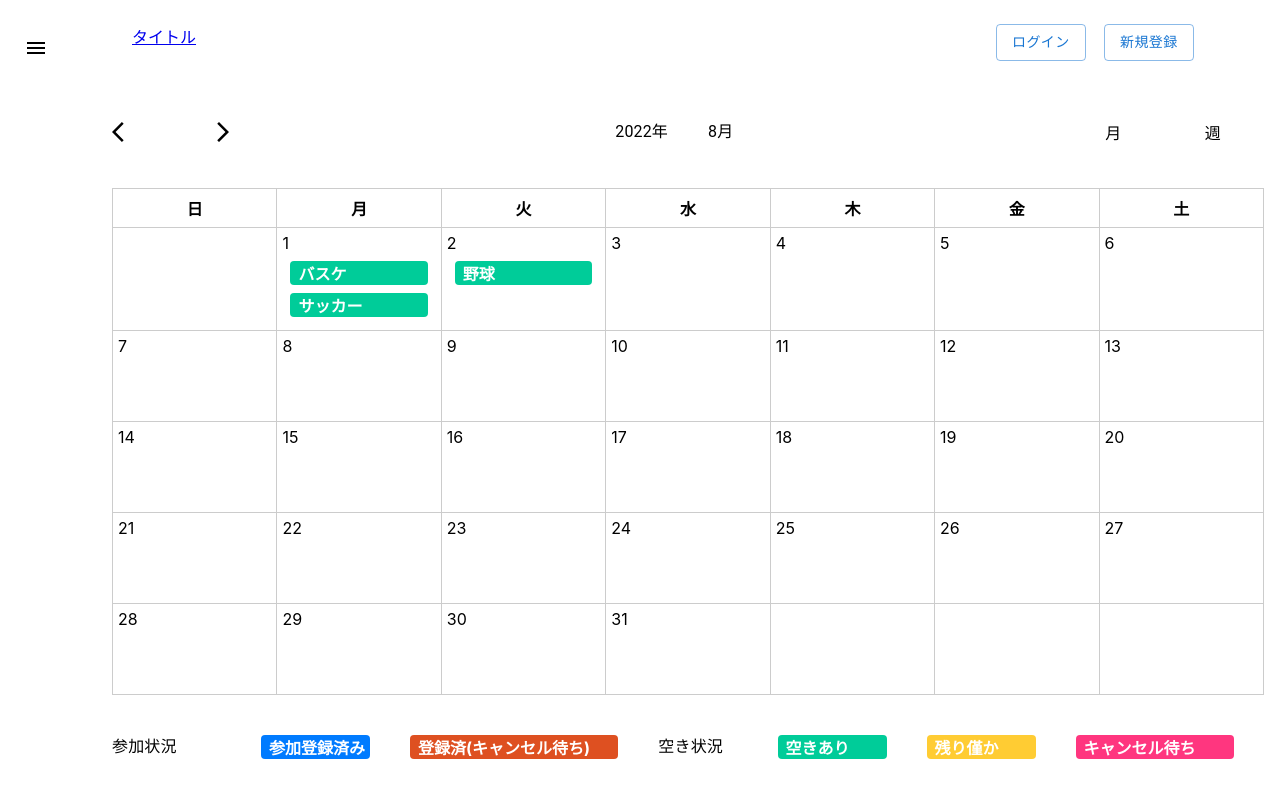
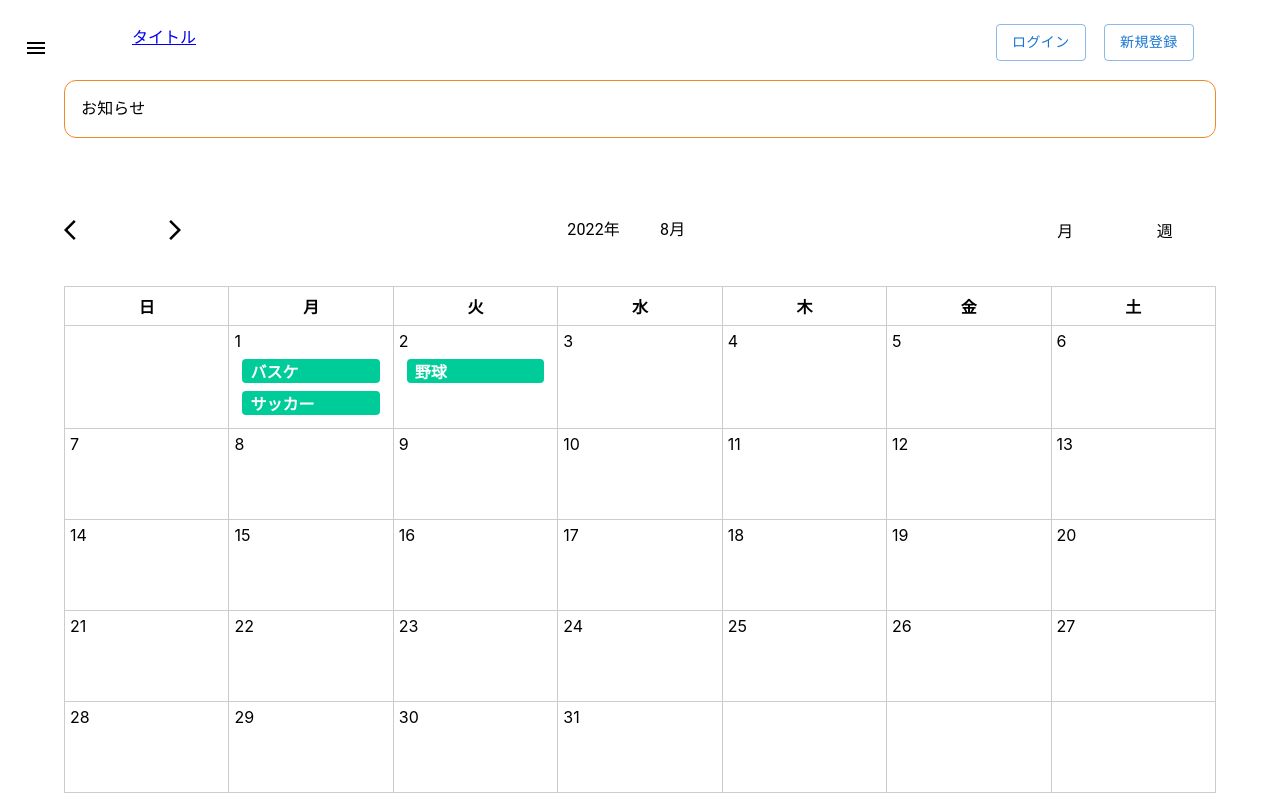
Before and after one commit to ke-kishimoto/opencourt-frontend, a React (Create React App) app: page / in a window 1280 px wide. Shown: the top 797 px of the page. Built offline with nearby package versions, Linux system fonts and the light colour scheme.

Commit message:
News追加

```diff
--- a/src/components/Calendar.js
+++ b/src/components/Calendar.js
@@ -82,8 +82,7 @@ const Calendar = () => {
   }, [year, month])
 
   return (
-		<Container maxWidth={'lg'}>
-			<Grid container spacing={5} margin={1}>
+    <Grid container spacing={5} marginTop={5}>
       <Grid item xs={1}>
         <ArrowBackIosIcon
           onClick={() => {
@@ -150,7 +149,7 @@ const Calendar = () => {
                                 }
                               }}
 
-																onClick={() => {navigate(`/eventDetail/${ev.id}`)}}
+                              onClick={() => { navigate(`/eventDetail/${ev.id}`) }}
                             >
                               {ev.short_name}
                             </Box>
@@ -239,7 +238,6 @@ const Calendar = () => {
         )
       })}
     </Grid>
-		</Container >
   )
 
 }
--- a/src/components/EventInfoItem.js
+++ b/src/components/EventInfoItem.js
@@ -19,7 +19,9 @@ const EventInfoItem = (props) => {
 					opacity: '0.7',
 				}
 			}}
-			coClick={() => {navigate(`/eventDetail/${props.eventInfo.id}`)}}
+			onClick={() => {
+        navigate(`/eventDetail/${props.eventInfo.id}`)
+      }}
 		>
 			<Grid container spacing={1}>
 				<Grid item xs={12}>
--- /dev/null
+++ b/src/components/News.js
@@ -0,0 +1,18 @@
+import Box from '@mui/material/Box';
+import Typography from '@mui/material/Typography';
+
+const News = () => {
+	return (
+    <Box
+    sx={{
+      p: 2,
+      border: 'solid 1px #f08a24',
+      borderRadius: 3,
+    }}
+    >
+      <Typography>お知らせ</Typography>
+    </Box>
+	)
+}
+
+export default News;
--- a/src/pages/Top.js
+++ b/src/pages/Top.js
@@ -1,10 +1,13 @@
 import Calendar from '../components/Calendar';
+import News from '../components/News';
+import Container from '@mui/material/Container';
 
 const Top = () => {
 	return (
-		<>
+		<Container maxWidth={'lg'}>
+      <News />
 			<Calendar />
-		</>
+		</Container>
 	)
 }
 
```
Lines whose indentation alone changed are shown as unchanged.
